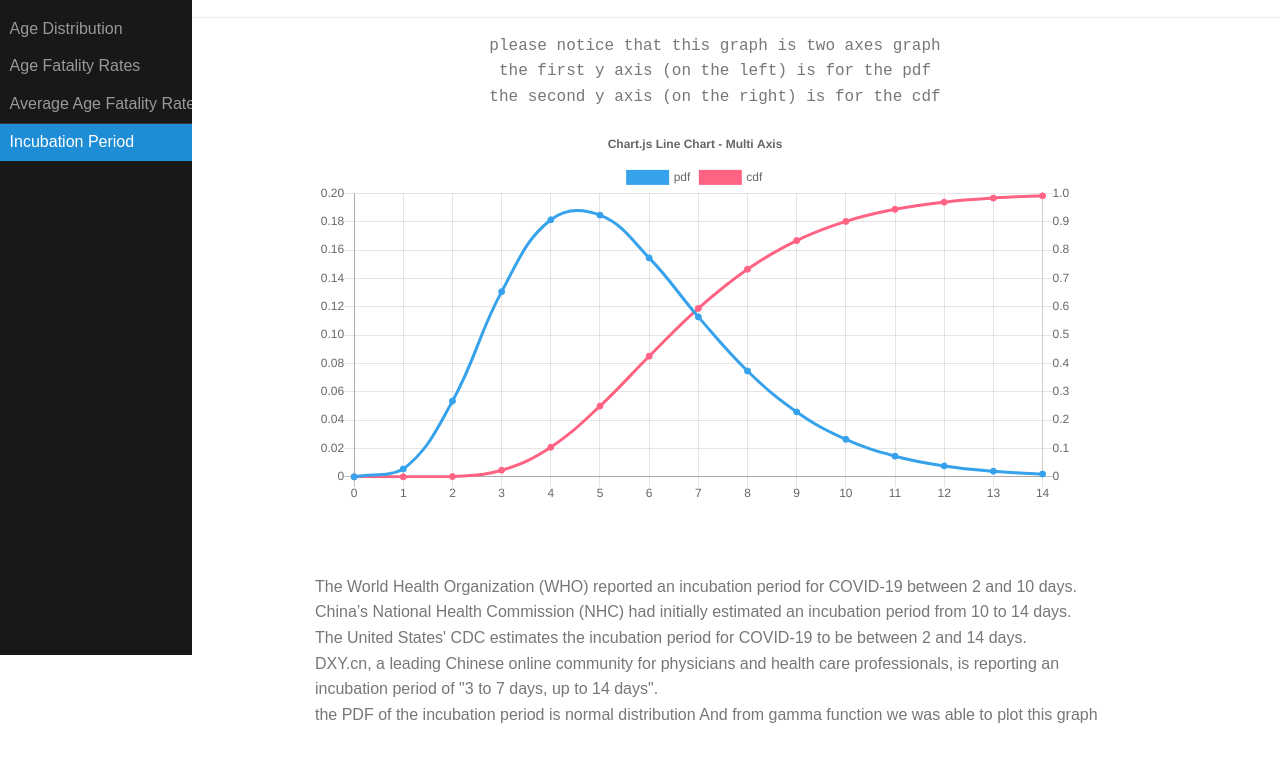
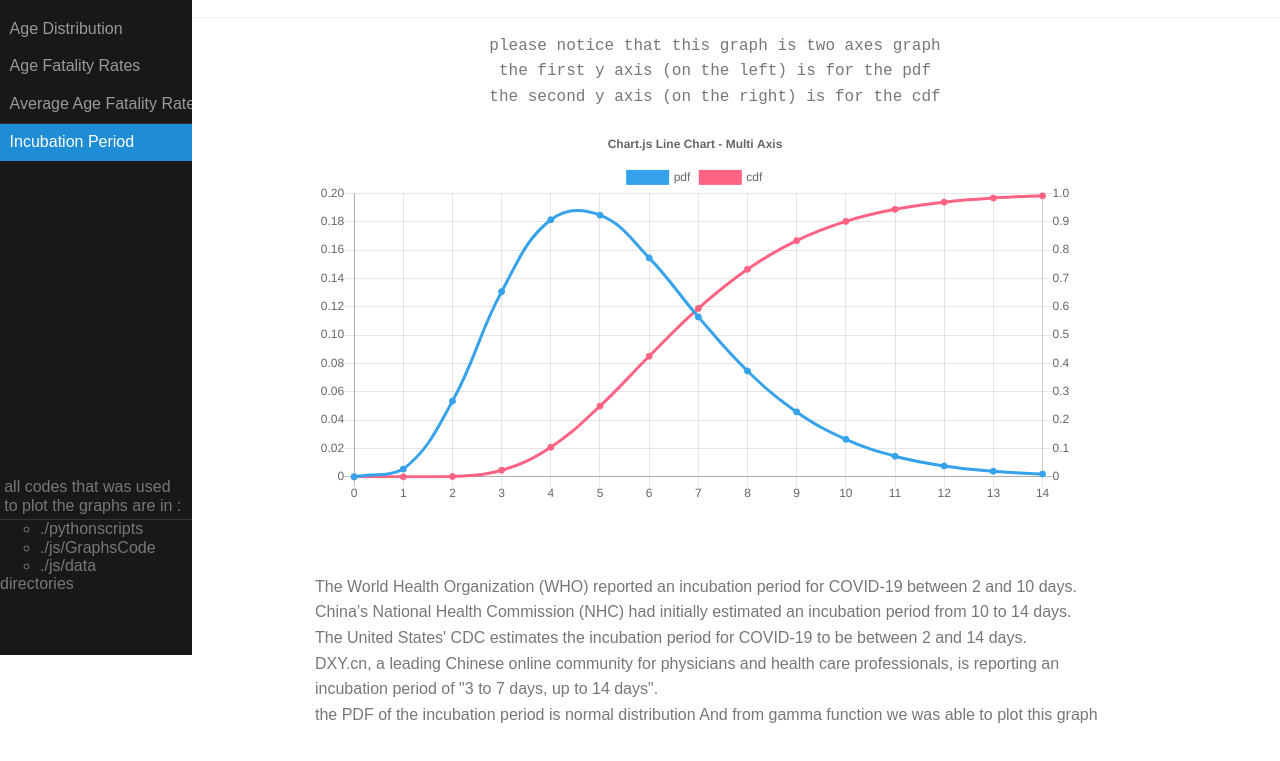
Before and after one commit to mooham33d/covid19mathreport, a plain HTML site: page 7_IncubationPeriod.html in a window 1280 px wide. Shown: the part 145-906 px from the top of the page. Drawn offline with nearby package versions, Linux system fonts and the light colour scheme.

Commit message:
Update 7_IncubationPeriod.html

```diff
--- a/7_IncubationPeriod.html
+++ b/7_IncubationPeriod.html
@@ -52,6 +52,17 @@
                     <li class="pure-menu-item menu-item-divided pure-menu-selected"><a href="7_IncubationPeriod.html"
                             class="pure-menu-link">Incubation
                             Period</a></li>
+                                                <br><br><br><br><br><br><br><br><br><br><br><br><br><br><br><br><br>
+                    <li class="pure-menu-item">
+                        <p style="margin: 0.5ex;">all codes that was used to plot the graphs are in :
+                    </li>
+
+                    <ul>
+                        <li>./pythonscripts</li>
+                        <li>./js/GraphsCode</li>
+                        <li>./js/data</li>
+                    </ul>
+                    directories</p>
                 </ul>
             </div>
         </div>
```
